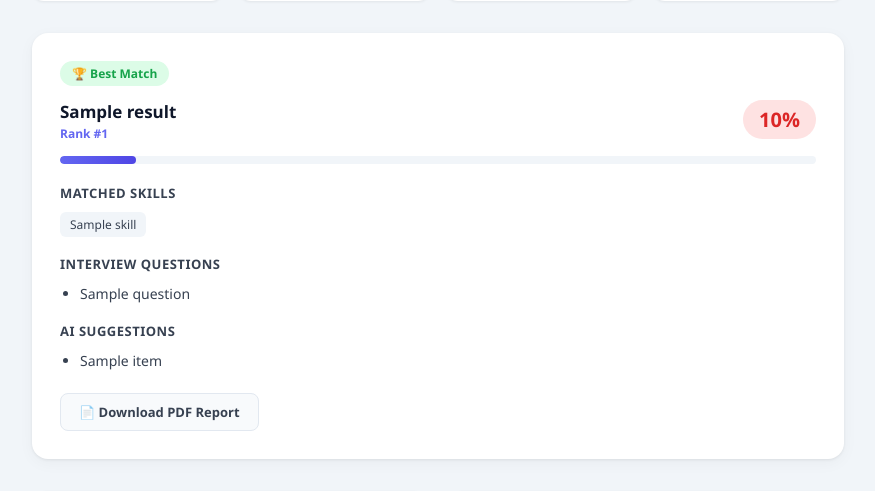
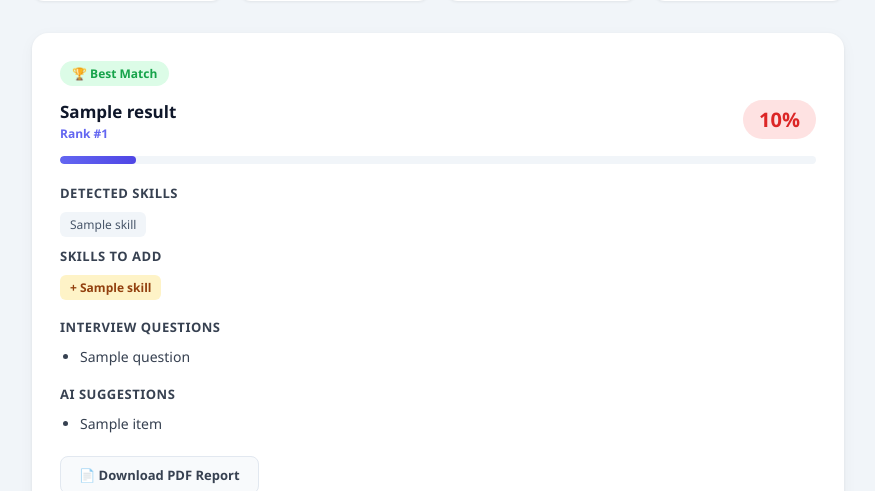
Before and after one commit to khanarman-AK/ai-resume-screening, a Flask app: template templates/result.html in a window 1280 px wide. Shown: the part 392-883 px from the top of the page, without its empty margins (202-1077 px from the left). Run offline with Flask 3, Linux system fonts and the light colour scheme; the template is opened without the code that fills it: most values are stand-ins (such as "Sample title", 1, 10 or a date in 2020).

Commit message:
Show all detected skills and highlight missing ones
Update results page to display all detected resume skills, marking those that match the job description and listing any missing skills.

Replit-Commit-Author: Agent
Replit-Commit-Session-Id: 5f9ebce1-d5dd-41da-8ab8-f5605ab0d4af
Replit-Commit-Checkpoint-Type: full_checkpoint
Replit-Commit-Event-Id: d1e7f849-97ab-4f44-99d2-bb889d8a579d
Replit-Commit-Screenshot-Url: https://storage.googleapis.com/screenshot-production-us-central1/db85d652-1602-4e4a-b52f-23de188f354c/5f9ebce1-d5dd-41da-8ab8-f5605ab0d4af/ZSZW5jo
Replit-Helium-Checkpoint-Created: true

```diff
--- a/app.py
+++ b/app.py
@@ -293,10 +293,18 @@ def index():
 
             conn.commit()
 
+            # Skills to display: all resume skills, annotated as matched or not
+            # Fall back to resume_skills if no JD skills were detected
+            display_matched = matched if matched else resume_skills
+            missing_skills = [s for s in jd_skills if s not in matched][:8]
+
             results.append({
                 "name": filename,
                 "score": round(score, 2),
-                "skills": matched,
+                "skills": display_matched,
+                "missing_skills": missing_skills,
+                "resume_skills": resume_skills,
+                "matched_set": matched,
                 "suggestions": feedback,
                 "questions": questions
             })
--- a/templates/result.html
+++ b/templates/result.html
@@ -134,6 +134,20 @@
             padding: 4px 10px;
             border-radius: 6px;
         }
+        .tag-matched {
+            background: #dcfce7;
+            color: #166534;
+            font-weight: 600;
+        }
+        .tag-extra {
+            background: #f1f5f9;
+            color: #475569;
+        }
+        .tag-missing {
+            background: #fef3c7;
+            color: #92400e;
+            font-weight: 600;
+        }
 
         ul { padding-left: 20px; }
         ul li { font-size: 14px; color: #374151; margin-bottom: 4px; line-height: 1.5; }
@@ -261,11 +275,33 @@
             <div class="progress-fill" style="width: {{ r.score }}%"></div>
         </div>
 
-        {% if r.skills %}
+        {% if r.resume_skills %}
+        <div class="section-title">Detected Skills</div>
+        <div class="tags">
+            {% for skill in r.resume_skills %}
+                {% if skill in r.matched_set %}
+                <span class="tag tag-matched" title="Matches job description">✓ {{ skill }}</span>
+                {% else %}
+                <span class="tag tag-extra">{{ skill }}</span>
+                {% endif %}
+            {% endfor %}
+        </div>
+        {% elif r.skills %}
         <div class="section-title">Matched Skills</div>
         <div class="tags">
             {% for skill in r.skills %}
-            <span class="tag">{{ skill }}</span>
+            <span class="tag tag-matched">✓ {{ skill }}</span>
+            {% endfor %}
+        </div>
+        {% else %}
+        <div style="color:#94a3b8;font-size:13px;margin-bottom:12px;">No recognizable skills detected in resume. Ensure the PDF is text-based (not scanned).</div>
+        {% endif %}
+
+        {% if r.missing_skills %}
+        <div class="section-title" style="margin-top:10px;">Skills to Add</div>
+        <div class="tags">
+            {% for skill in r.missing_skills %}
+            <span class="tag tag-missing">+ {{ skill }}</span>
             {% endfor %}
         </div>
         {% endif %}
```
Also changed, not shown: database.db.
